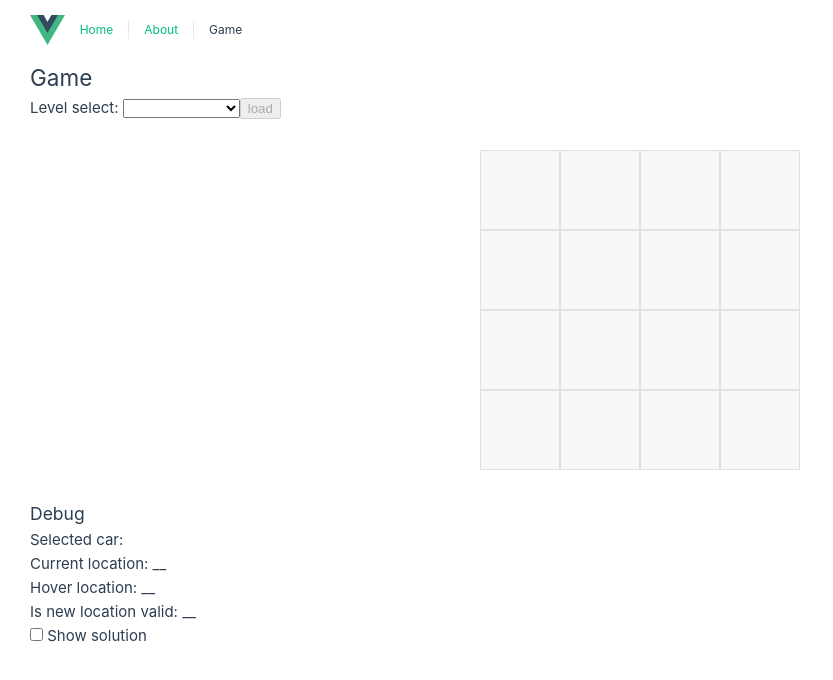
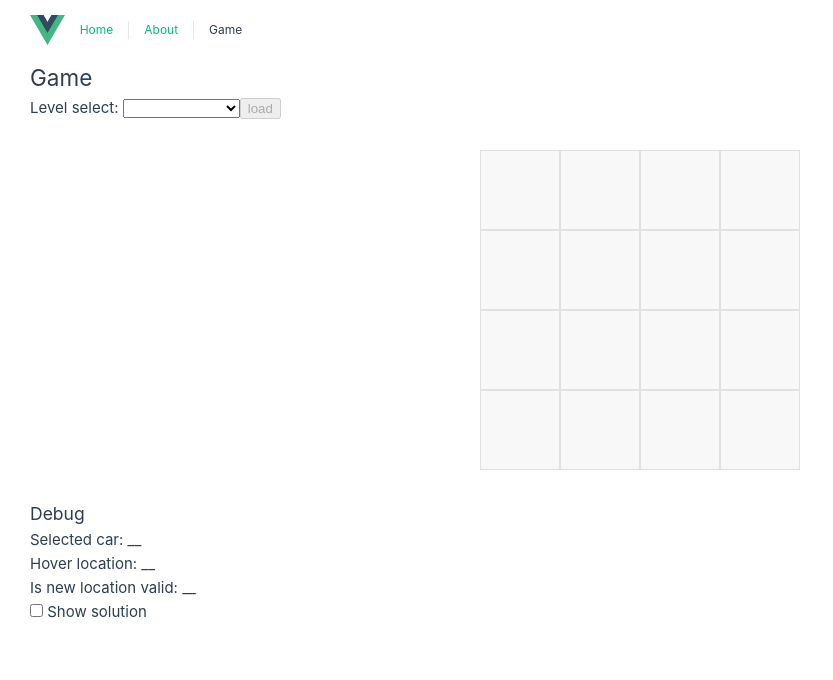
Before and after one commit to santiagoarizti/ch-traffic, a Vue app: page /game in a window 1280 px wide. Shown: the top 680 px of the page, without its empty margins (0-833 px from the left). Built offline with nearby package versions, Linux system fonts and the light colour scheme.

Commit message:
now all events are in grid cells

```diff
--- a/src/components/MovingCar.vue
+++ b/src/components/MovingCar.vue
@@ -3,13 +3,16 @@ import {computed} from 'vue';
 import {CarPosition} from '@/lib/levels';
 import {cars} from '@/lib/cars';
 import {useGameSettingsStore} from '@/stores/gameSettings';
-import { useMouseStore } from '@/stores/mouse';
+import {useMouseStore} from '@/stores/mouse';
 
 const settings = useGameSettingsStore();
 const mouse = useMouseStore();
 
 const props = defineProps<{
+    /** enough information to know where to render the car and which direction and color */
     car: CarPosition,
+    /** only true when this is the floaty car that is being displayed as the user clicks */
+    floating?: boolean,
 }>();
 
 const theCar = computed(() => cars.find(c => props.car.car === c.code)!);
@@ -20,22 +23,15 @@ const height = computed(() => props.car.horizontal ? 1 : theCar.value.size);
 const gridColumnStart = computed(() => props.car.origin[0] + 1);
 const gridRowStart = computed(() => props.car.origin[1] + 1);
 
-// the mouse up event will be handled higher up
-function onMousedown(e: MouseEvent) {
-    // we don't want to trigger browser drag/drop
-    e.preventDefault();
-    mouse.selectCar(props.car.car);
-}
-
-const isSelected = computed(() => mouse.selectedCar === props.car.car);
+const selectedClass = computed(() => !props.floating && mouse.selectedPos?.car === props.car.car);
+const hoveredClass = computed(() => !props.floating && mouse.hoveredPos?.car === props.car.car);
 
 </script>
 
 <template>
     <span
         class="moving-car"
-        :class="{'moving-car--selected': isSelected}"
-        @mousedown.exact="onMousedown"
+        :class="{'moving-car--selected': selectedClass, 'moving-car--hovered': hoveredClass}"
     >
         <span
             v-if="settings.showSolution"
@@ -60,10 +56,13 @@ const isSelected = computed(() => mouse.selectedCar === props.car.car);
     align-items: center;
 
     /* we will be handling the drag/drop stuff from an outside container */
-    cursor: pointer;
+    pointer-events: none;
+}
+.moving-car--hovered {
+    opacity: 0.75;
 }
 .moving-car--selected {
-    opacity: 0.5
+    opacity: 0.5;
 }
 .car-label {
     font-size: 4rem;
--- a/src/components/TrafficGrid.vue
+++ b/src/components/TrafficGrid.vue
@@ -1,7 +1,7 @@
 <script setup lang="ts">
 import {useGameStore} from '@/stores/game';
 import {useGameSettingsStore} from '@/stores/gameSettings';
-import { useMouseStore } from '@/stores/mouse';
+import {useMouseStore} from '@/stores/mouse';
 import {computed} from 'vue';
 import MovingCar from './MovingCar.vue';
 import TrafficGridCell from './TrafficGridCell.vue';
@@ -31,6 +31,7 @@ function onMouseup() {
 }
 function onMouseleave() {
     mouse.clearSelection();
+    mouse.clearActiveCell();
 }
 
 </script>
@@ -41,7 +42,6 @@ function onMouseleave() {
         @mouseup="onMouseup"
         @mouseleave="onMouseleave"
     >
-
         <TrafficGridCell
             v-for="(s, i) of squares"
             :key="i"
@@ -55,6 +55,12 @@ function onMouseleave() {
             :key="car.car"
             :car="car"
         />
+
+        <!--<MovingCar
+            v-if="mouse.selectedPos"
+            :car="mouse.selectedPos"
+            floating
+        />-->
     </div>
 </template>
 
--- a/src/components/TrafficGridCell.vue
+++ b/src/components/TrafficGridCell.vue
@@ -2,6 +2,10 @@
 
 import {computed} from 'vue';
 import {useGameSettingsStore} from '@/stores/gameSettings';
+import { useMouseStore } from '@/stores/mouse';
+
+const settings = useGameSettingsStore();
+const mouse = useMouseStore();
 
 const props = defineProps<{
     /** location of this square in the grid */
@@ -12,17 +16,27 @@ const props = defineProps<{
     index: number,
 }>();
 
-const settings = useGameSettingsStore();
-
 const gridRowStart = computed(() => props.y + 1);
 const gridColumnStart = computed(() => props.x + 1);
+
+/** only informs the coordinate to the mouse store, not the car, that is handled elsewhere */
+function onMouseenter() {
+    mouse.reportCoordinates(props.x, props.y);
+}
+
+function onMousedown(e: MouseEvent) {
+    e.preventDefault(); // avoid native drag/drop
+    mouse.selectHoveredCar();
+}
 </script>
 
 <template>
     <span
         class="tg-square"
+        @mouseenter="onMouseenter"
+        @mousedown="onMousedown"
     >
-        <span v-if="settings.showCoordenates">
+        <span v-if="settings.showCoordinates">
             {{index}}<br>
             ({{x}}, {{y}})
         </span>
--- a/src/lib/level-solver.ts
+++ b/src/lib/level-solver.ts
@@ -139,8 +139,8 @@ export function findStateErrors(
             const [px1, py1, px2, py2] = getBoundingBox(pcar, prev);
 
             if ( // see how I compare 1 vs 2 and 2 vs 1, that is how to collide.
-                x1 <= px2 && x2 >= px1 && // overlapping x coordenates
-                y1 <= py2 && y2 >= py1 // overlapping y coordenates
+                x1 <= px2 && x2 >= px1 && // overlapping x coordinates
+                y1 <= py2 && y2 >= py1 // overlapping y coordinates
             ) {
                 carErrors.push(`car '${pos.car}' would collide with car '${prev.car}'`);
             }
--- a/src/lib/levels.ts
+++ b/src/lib/levels.ts
@@ -127,7 +127,7 @@ export function parseRawLevelBody(body: string, cars: Car[]): ParsedLevel {
                 posMap.set(car.code, {
                     car: car.code,
                     horizontal,
-                    origin: [i, l], // our coordenates must be the origin, because we are at "else" block.
+                    origin: [i, l], // our coordinates must be the origin, because we are at "else" block.
                 });
             }
         }
--- a/src/stores/gameSettings.ts
+++ b/src/stores/gameSettings.ts
@@ -6,8 +6,8 @@ export const useGameSettingsStore = defineStore('game-settings', () => {
     /** in pixels, to know how big to render the grid. */
     const squareSize = ref(80);
 
-    /** should we show game coordenates (perhaps this is too debuggy) */
-    const showCoordenates = ref(false);
+    /** should we show game coordinates (perhaps this is too debuggy) */
+    const showCoordinates = ref(false);
 
     /** show the event fires of mouse stuff, plus show the selected car */
     const showMouseDebug = ref(true);
@@ -17,7 +17,7 @@ export const useGameSettingsStore = defineStore('game-settings', () => {
 
     return {
         squareSize,
-        showCoordenates,
+        showCoordinates,
         showMouseDebug,
         showSolution,
     };
--- a/src/stores/mouse.ts
+++ b/src/stores/mouse.ts
@@ -1,24 +1,71 @@
-import {CarCode} from '@/lib/cars';
+import {CarCode, cars} from '@/lib/cars';
+import { getBoundingBox } from '@/lib/level-solver';
+import { CarPosition } from '@/lib/levels';
 import {defineStore} from 'pinia';
-import {ref} from 'vue';
+import {ref, computed, watch} from 'vue';
+import { useGameStore } from './game';
 
 export const useMouseStore = defineStore('mouse', () => {
 
+    const game = useGameStore();
+
     const selectedCar = ref<CarCode>();
 
-    function selectCar(car: CarCode) {
-        selectedCar.value = car;
+    const activeCell = ref<[number, number]>();
+
+    /** when there is a selected car, show its coordinates via this computed */
+    const selectedPos = computed((): CarPosition|undefined => {
+        return game.currentState?.carsPositions.find(p => p.car === selectedCar.value);
+    });
+
+    const hoveredCar = computed((): CarCode|undefined => {
+        if (!activeCell.value) return undefined;
+        for (const pos of game.currentState?.carsPositions ?? []) {
+            const car = cars.find(car => car.code === pos.car);
+            if (!car) continue;
+
+            const [x1, y1, x2, y2] = getBoundingBox(car, pos);
+            for (let i = x1; i <= x2; i++) for (let j = y1; j <= y2; j++) {
+                if (i === activeCell.value[0] && j === activeCell.value[1]) {
+                    return pos.car;
+                }
+            }
+        }
+        return undefined;
+    });
+
+    const hoveredPos = computed(() => {
+        return game.currentState?.carsPositions.find(p => p.car === hoveredCar.value);
+    });
+
+    //watch(hoveredCar, v => selectedCar.value = v);
+
+    function selectHoveredCar() {
+        selectedCar.value = hoveredCar.value;
     }
 
     function clearSelection() {
         selectedCar.value = undefined;
     }
 
+    function clearActiveCell() {
+        activeCell.value = undefined;
+    }
+
+    function reportCoordinates(x: number, y: number) {
+        activeCell.value = [x, y];
+    }
+
     return {
         // state
-        selectedCar,
+        activeCell,
+        // getters
+        selectedPos,
+        hoveredPos,
         // actions
-        selectCar,
+        selectHoveredCar,
         clearSelection,
+        clearActiveCell,
+        reportCoordinates,
     };
 });
--- a/src/views/GameView.vue
+++ b/src/views/GameView.vue
@@ -4,8 +4,8 @@ import TrafficGrid from '@/components/TrafficGrid.vue';
 import {useGameStore} from '@/stores/game';
 import LevelSelector from '@/components/LevelSelector.vue';
 import SolutionNavigator from '@/components/SolutionNavigator.vue';
-import { useGameSettingsStore } from '@/stores/gameSettings';
-import { useMouseStore } from '@/stores/mouse';
+import {useGameSettingsStore} from '@/stores/gameSettings';
+import {useMouseStore} from '@/stores/mouse';
 
 const store = useGameStore();
 const settings = useGameSettingsStore();
@@ -28,9 +28,9 @@ store.initStandardLevels();
 
     <div v-if="settings.showMouseDebug">
         <h3>Debug</h3>
-        Selected car: {{ mouse.selectedCar }}<br>
-        Current location: __<br>
-        Hover location: __<br>
+        Selected car: {{ mouse.selectedPos ? mouse.selectedPos : '__' }}
+        <br>
+        Hover location: {{ mouse.activeCell || '__' }}<br>
         Is new location valid: __<br>
     </div>
 
```
